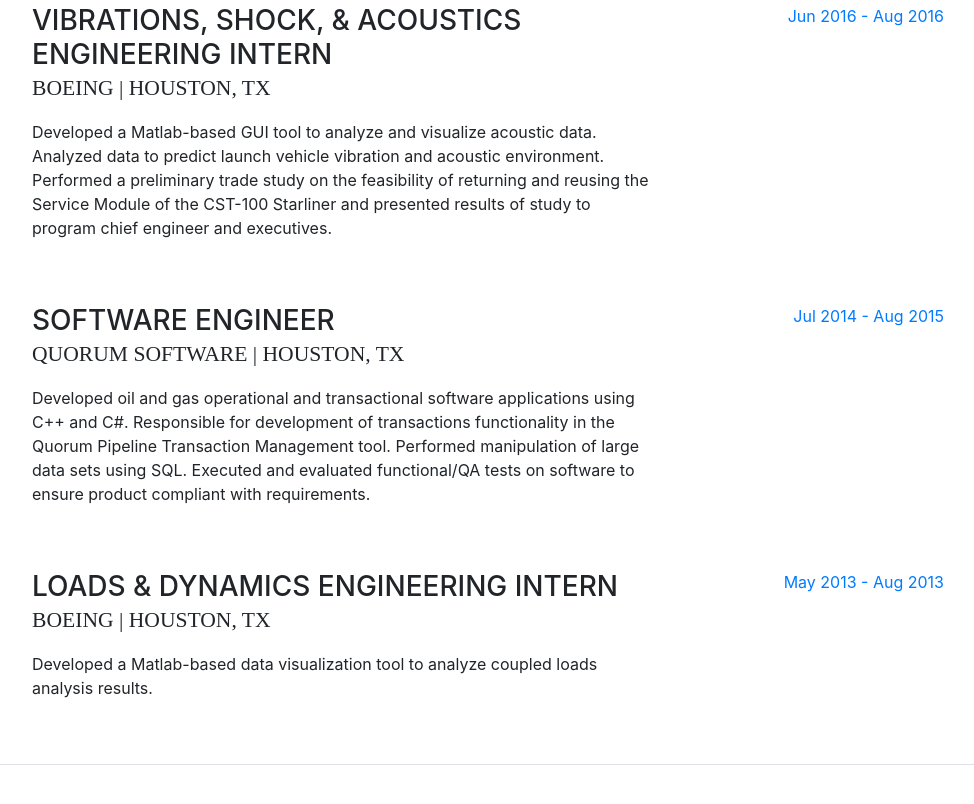
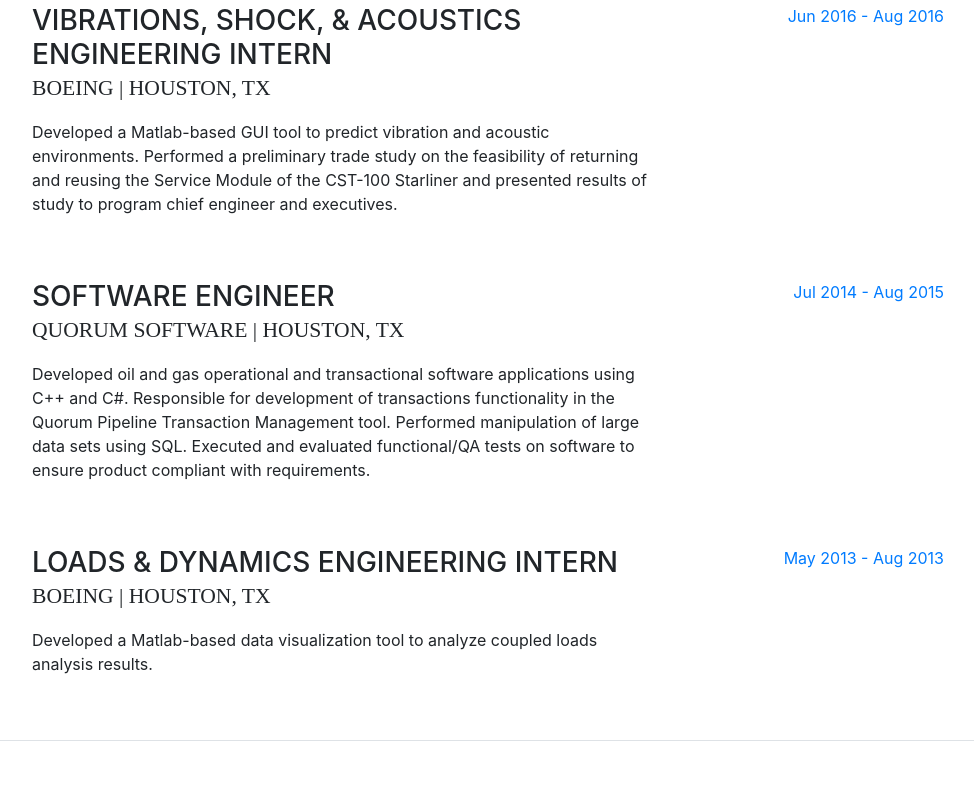
Before and after one commit to waynechoy/old-waynechoy.github.io, a website with bundled scripts: page index.html in a window 1280 px wide. Shown: the part 1220-2024 px from the top of the page, without its empty margins (288-1262 px from the left). Built offline with nearby package versions, Linux system fonts and the light colour scheme; a web font is replaced by a local one.

Commit message:
exp-update2

```diff
--- a/index.html
+++ b/index.html
@@ -128,8 +128,7 @@
             <div class="resume-content mr-auto">
               <h3 class="mb-0">Vibrations, Shock, & Acoustics Engineering Intern</h3>
               <div class="subheading mb-3">Boeing | Houston, TX</div>
-              <p>Developed a Matlab-based GUI tool to analyze and visualize acoustic data. Analyzed data to predict launch vehicle vibration and acoustic environment.
-			  Performed a preliminary trade study on the feasibility of returning and reusing the Service Module of the CST-100 Starliner and presented results of study to program chief
+              <p>Developed a Matlab-based GUI tool to predict vibration and acoustic environments.  Performed a preliminary trade study on the feasibility of returning and reusing the Service Module of the CST-100 Starliner and presented results of study to program chief
 			  engineer and executives.</p>
             </div>
             <div class="resume-date text-md-right">
```
